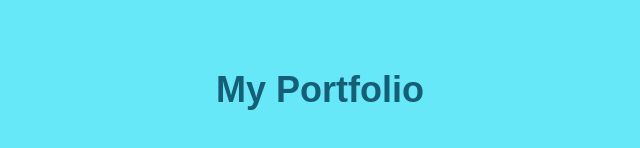
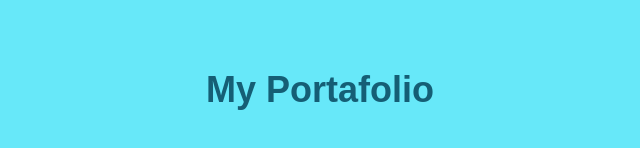
Before and after one commit to juandab132/Portfolio, a Next.js app: page / in a window 1280 px wide. Shown: the part 310-458 px from the top of the page, without its empty margins (320-960 px from the left). Built offline with nearby package versions, Linux system fonts and the light colour scheme.

Commit message:
cambiando titulo

```diff
--- a/app/page.tsx
+++ b/app/page.tsx
@@ -2,7 +2,7 @@
 export default function Home() {
   return (
     <main className="flex justify-center items-center h-screen bg-cyan-300">
-      <h1 className="text-4xl text-cyan-800 font-extrabold">My Portfolio</h1>
+      <h1 className="text-4xl text-cyan-800 font-extrabold">My Portafolio</h1>
     </main>
   );
 
```
Also changed, not shown: package.json (+6 -5 lines), 1 other file (tests, documents, lock files or other folders).
